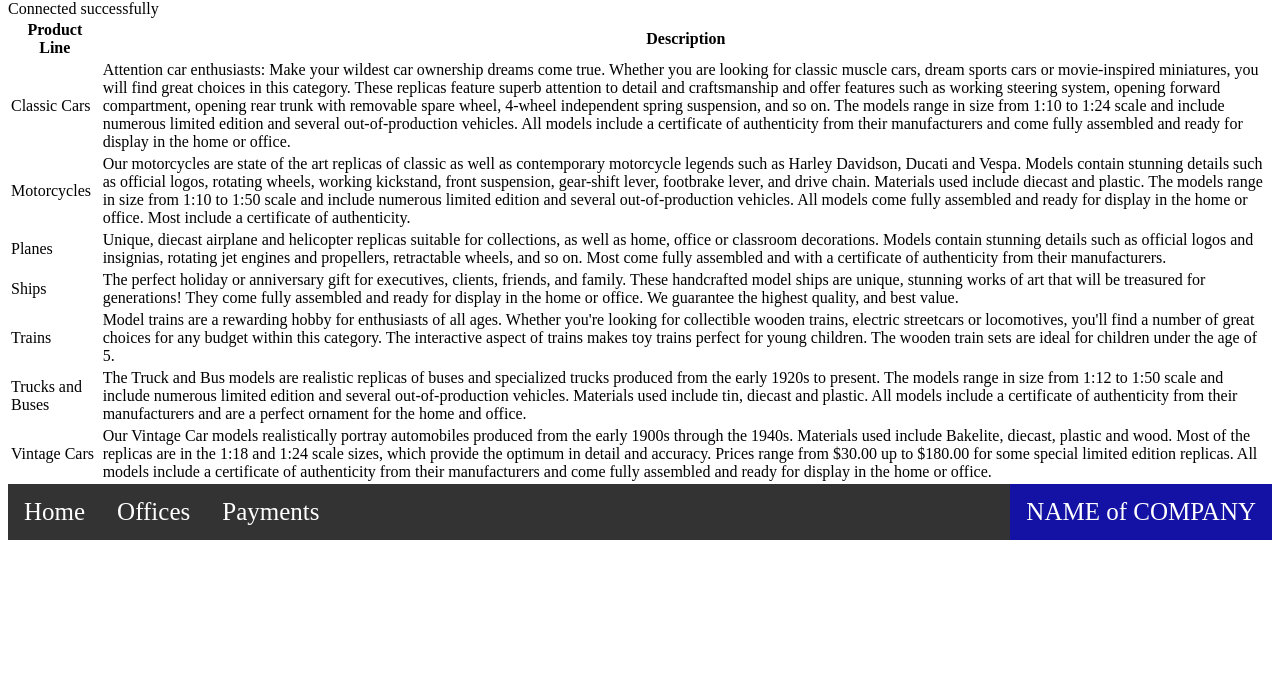
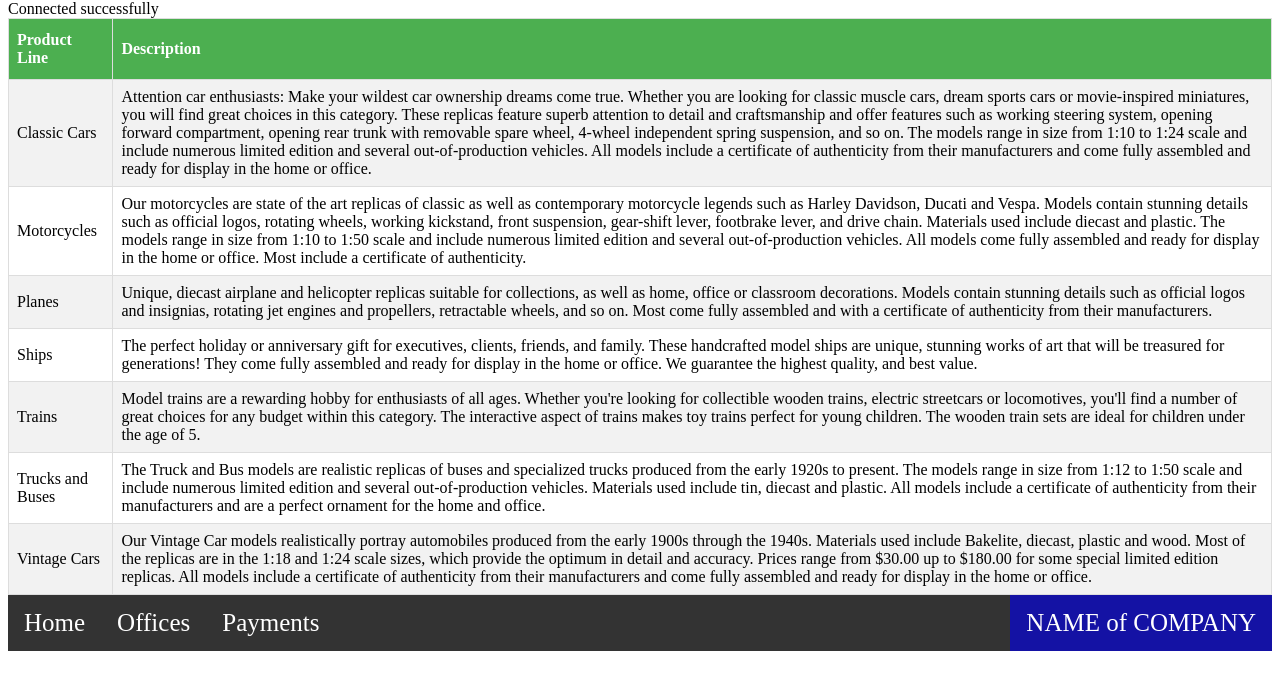
Before and after one commit to Miguelmargar/ucd_web_app_dev_assignments, a PHP site: page / in a window 1280 px wide. Shown: the part 64-754 px from the top of the page. Run offline with PHP 8.4, Linux system fonts and the light colour scheme; data comes from the database, SQL or seed files in the repository.

Commit message:
added a button to all in offices.php and styled tables

```diff
--- a/assignment3/index.php
+++ b/assignment3/index.php
@@ -4,6 +4,7 @@
     <meta charset="UTF-8">
     <meta name="viewport" content="width=device-width, initial-scale=1.0">
     <meta http-equiv="X-UA-Compatible" content="ie=edge">
+    <link rel="stylesheet" href="style.css" type="text/css" />
     <title>Document</title>
 </head>
 <body>
--- a/assignment3/payments.php
+++ b/assignment3/payments.php
@@ -4,6 +4,7 @@
     <meta charset="UTF-8">
     <meta name="viewport" content="width=device-width, initial-scale=1.0">
     <meta http-equiv="X-UA-Compatible" content="ie=edge">
+    <link rel="stylesheet" href="style.css" type="text/css" />
     <title>Document</title>
 </head>
 <body>
--- a/assignment3/style.css
+++ b/assignment3/style.css
@@ -27,3 +27,28 @@ li a:hover:not(.active) {
 .active {
     background-color: #1412a4;
 }
+
+/*tables---------------------------------------------------------------------*/
+
+
+table {
+    border-collapse: collapse;
+    width: 100%;
+}
+
+td, th {
+    border: 1px solid #ddd;
+    padding: 8px;
+}
+
+tr:nth-child(even){background-color: #f2f2f2;}
+
+tr:hover {background-color: #ddd;}
+
+th {
+    padding-top: 12px;
+    padding-bottom: 12px;
+    text-align: left;
+    background-color: #4CAF50;
+    color: white;
+}
```
Also changed, not shown: assignment3/offices.php (+15 -2 lines).
